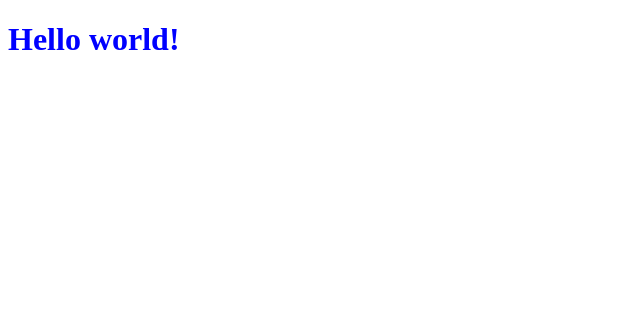
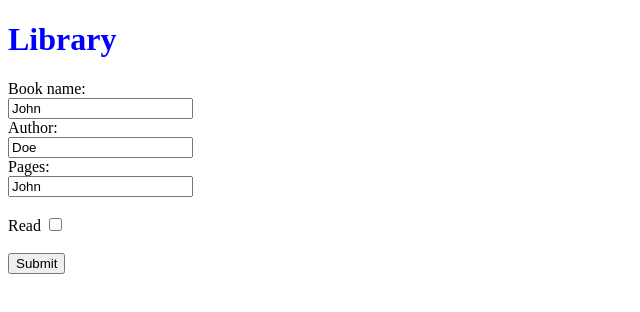
Before and after one commit to HannuSuhonen/library, a plain HTML site: page index.html in a window 1280 px wide. Shown: the whole page, without its empty margins (0-640 px from the left). Drawn offline with Linux system fonts and the light colour scheme.

Commit message:
Add basic form to add books to library

```diff
--- a/index.html
+++ b/index.html
@@ -8,6 +8,19 @@
     <script defer src="script.js"></script>
 </head>
 <body>
-    <h1>Hello world!</h1>
+    <h1>Library</h1>
+    <form>
+        <label for="fname">Book name:</label><br>
+        <input type="text" id="fname" name="fname" value="John"><br>
+        <label for="lname">Author:</label><br>
+        <input type="text" id="lname" name="lname" value="Doe"><br>
+        <label for="fname">Pages:</label><br>
+        <input type="text" id="fname" name="fname" value="John"><br><br>
+        <label class="switch">Read
+            <input type="checkbox">
+            <span class="slider"></span>
+          </label><br><br>
+        <input type="submit" value="Submit">
+      </form>
 </body>
 </html>
--- a/script.js
+++ b/script.js
@@ -1,7 +1,12 @@
 const myLibrary = [];
 
-function Book(name) {
+function Book(name, author, pages, read) {
     this.name = name;
+    this.author = author;
+    this.pages = pages;
+    this.read = read;
+
+    addBookToLibrary(this);
 }
 
 function addBookToLibrary(Book) {
```
